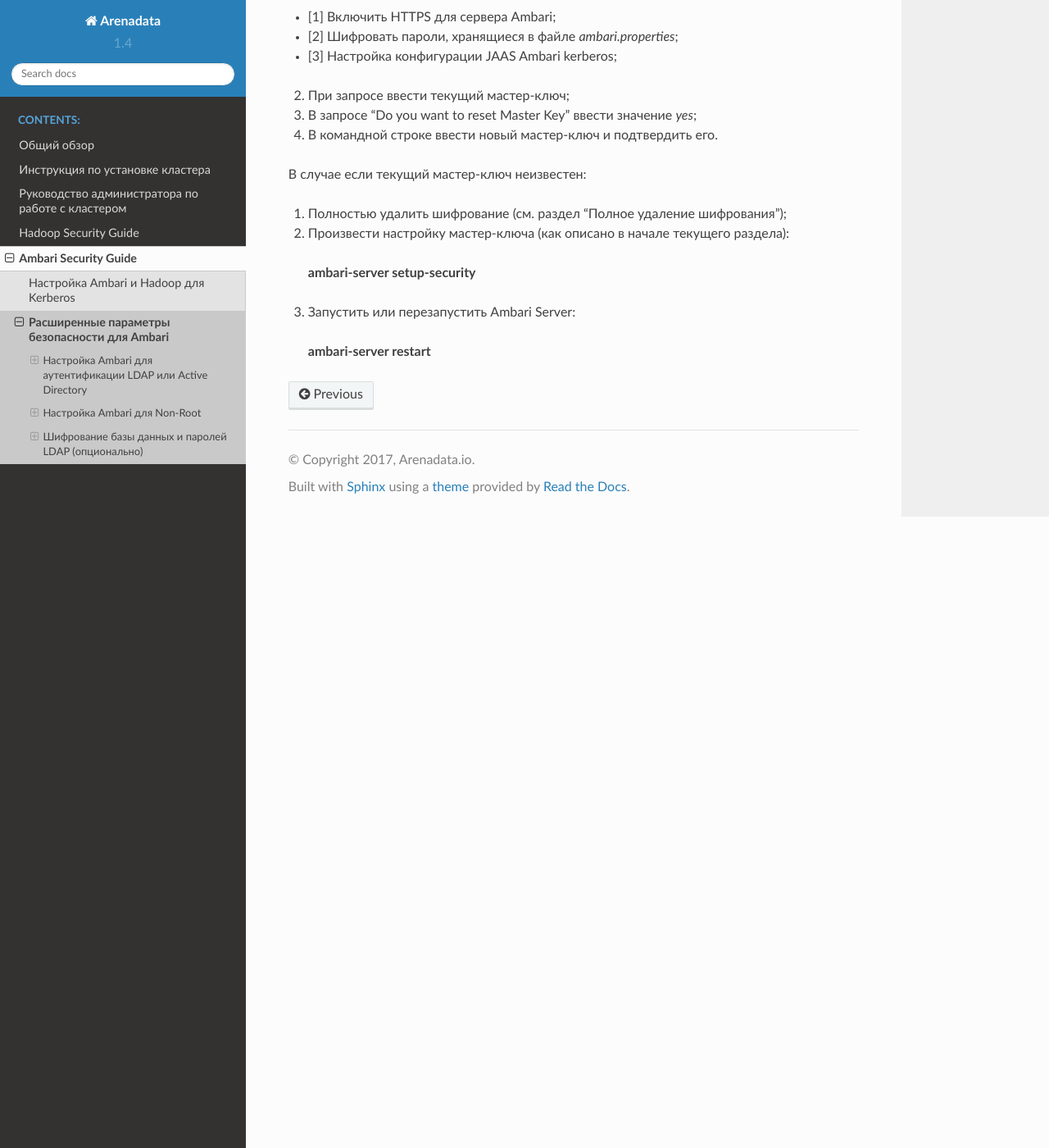
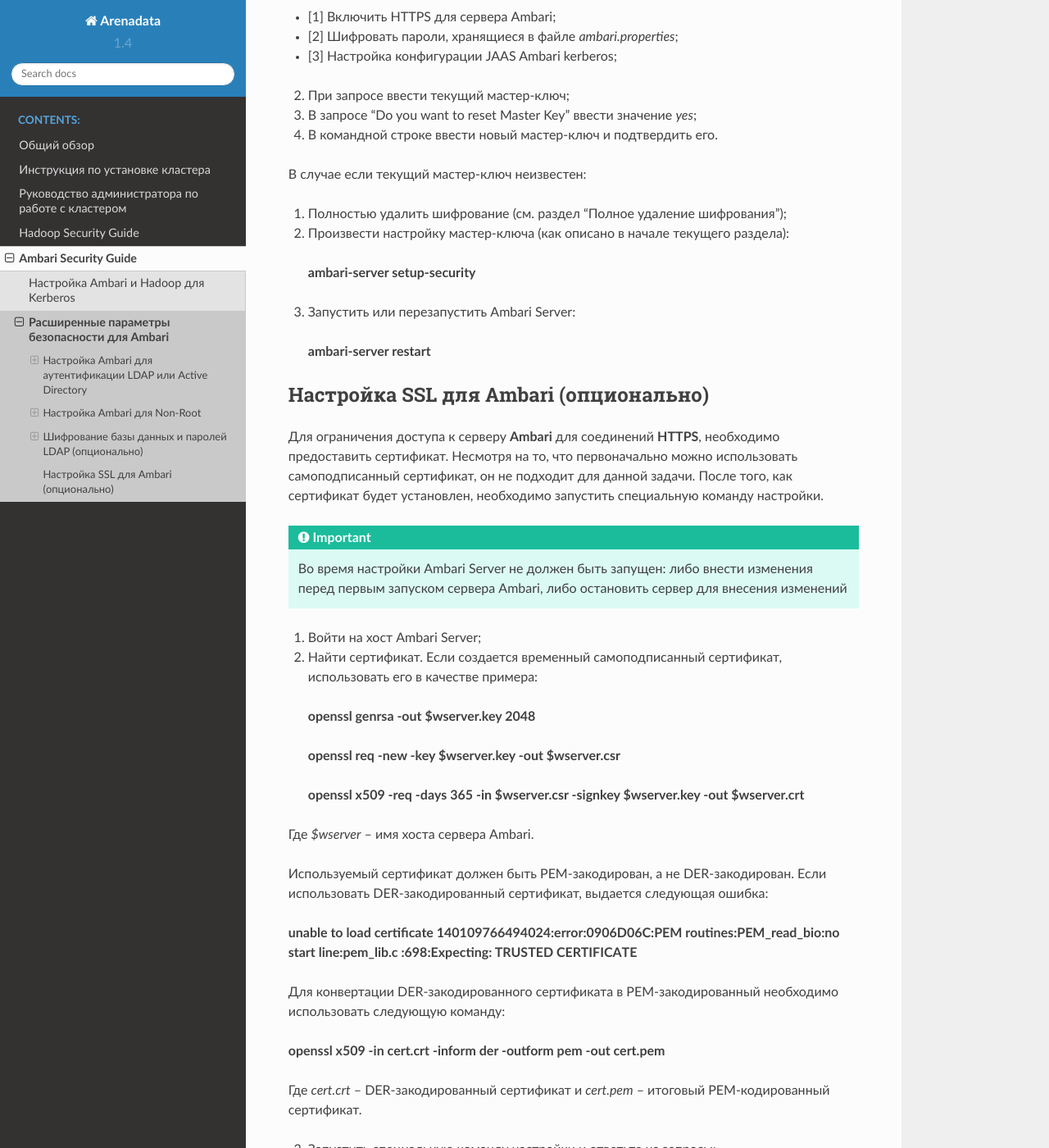
Before and after one commit to arenadata/docs_adps, a Sphinx documentation site: the page built from source/SecurityAmbari/options.rst, in a window 1280 px wide and 1400 px high, scrolled down 11473 px. Shown: the whole window at 82% size. Built offline with Sphinx 7.4.7 and the Read the Docs theme 2.0.0, drawn with Linux system fonts in a browser that asks for light colours; pages that are not in the unit, such as notebooks, are missing from menus; some of the changed text lies outside the part shown.

Commit message:
Update options.rst

```diff
--- a/source/SecurityAmbari/options.rst
+++ b/source/SecurityAmbari/options.rst
@@ -408,3 +408,47 @@
 3.	Запустить или перезапустить Ambari Server:
 
   :command:`ambari-server restart`
+
+
+
+Настройка SSL для Ambari (опционально)
+^^^^^^^^^^^^^^^^^^^^^^^^^^^^^^^^^^^^^^
+
+Для ограничения доступа к серверу **Ambari** для соединений **HTTPS**, необходимо предоставить сертификат. Несмотря на то, что первоначально можно использовать самоподписанный сертификат, он не подходит для данной задачи. После того, как сертификат будет установлен, необходимо запустить специальную команду настройки.
+
+.. important:: Во время настройки Ambari Server не должен быть запущен: либо внести изменения перед первым запуском сервера Ambari, либо остановить сервер для внесения изменений
+
+1.	Войти на хост Ambari Server;
+
+2.	Найти сертификат. Если создается временный самоподписанный сертификат, использовать его в качестве примера:
+
+  :command:`openssl genrsa -out $wserver.key 2048`
+
+  :command:`openssl req -new -key $wserver.key -out $wserver.csr`
+
+  :command:`openssl x509 -req -days 365 -in $wserver.csr -signkey $wserver.key -out $wserver.crt`
+
+Где *$wserver* – имя хоста сервера Ambari.
+
+Используемый сертификат должен быть PEM-закодирован, а не DER-закодирован. Если использовать DER-закодированный сертификат, выдается следующая ошибка:
+
+:command:`unable to load certificate 140109766494024:error:0906D06C:PEM routines:PEM_read_bio:no start line:pem_lib.c :698:Expecting: TRUSTED CERTIFICATE`
+
+Для конвертации DER-закодированного сертификата в PEM-закодированный необходимо использовать следующую команду:
+
+:command:`openssl x509 -in cert.crt -inform der -outform pem -out cert.pem`
+
+Где *cert.crt* – DER-закодированный сертификат и *cert.pem* – итоговый PEM-кодированный сертификат.
+
+3.	Запустить специальную команду настройки и ответьте на запросы:
+
+  :command:`ambari-server setup-security`
+
++	Выбрать значение *1* для включения HTTPS для сервера Ambari;
++	На запрос "Do you want to configure HTTPS?" ответить *y*;
++	Выбрать порт для использования SSL. Номер порта, установленный по умолчанию – *8443*;
++	Предоставить полный путь к файлу сертификата (*$wserver.crt from above*) и файлу закрытого ключа (*$wserver.key from above*);
++	Ввести пароль для закрытого ключа;
++	Запустить или перезапустить сервер:
+
+  :command:`ambari-server restart`
```
